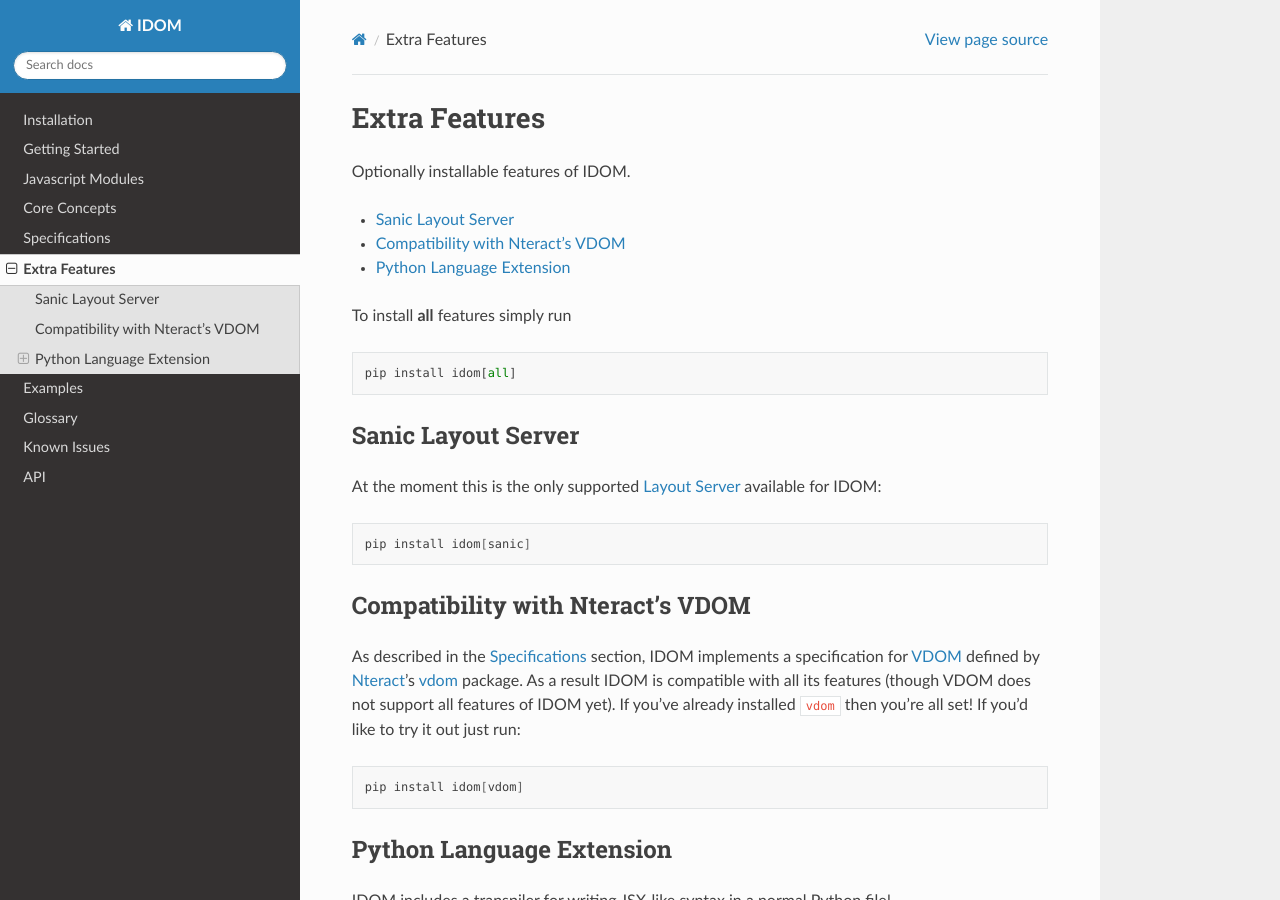
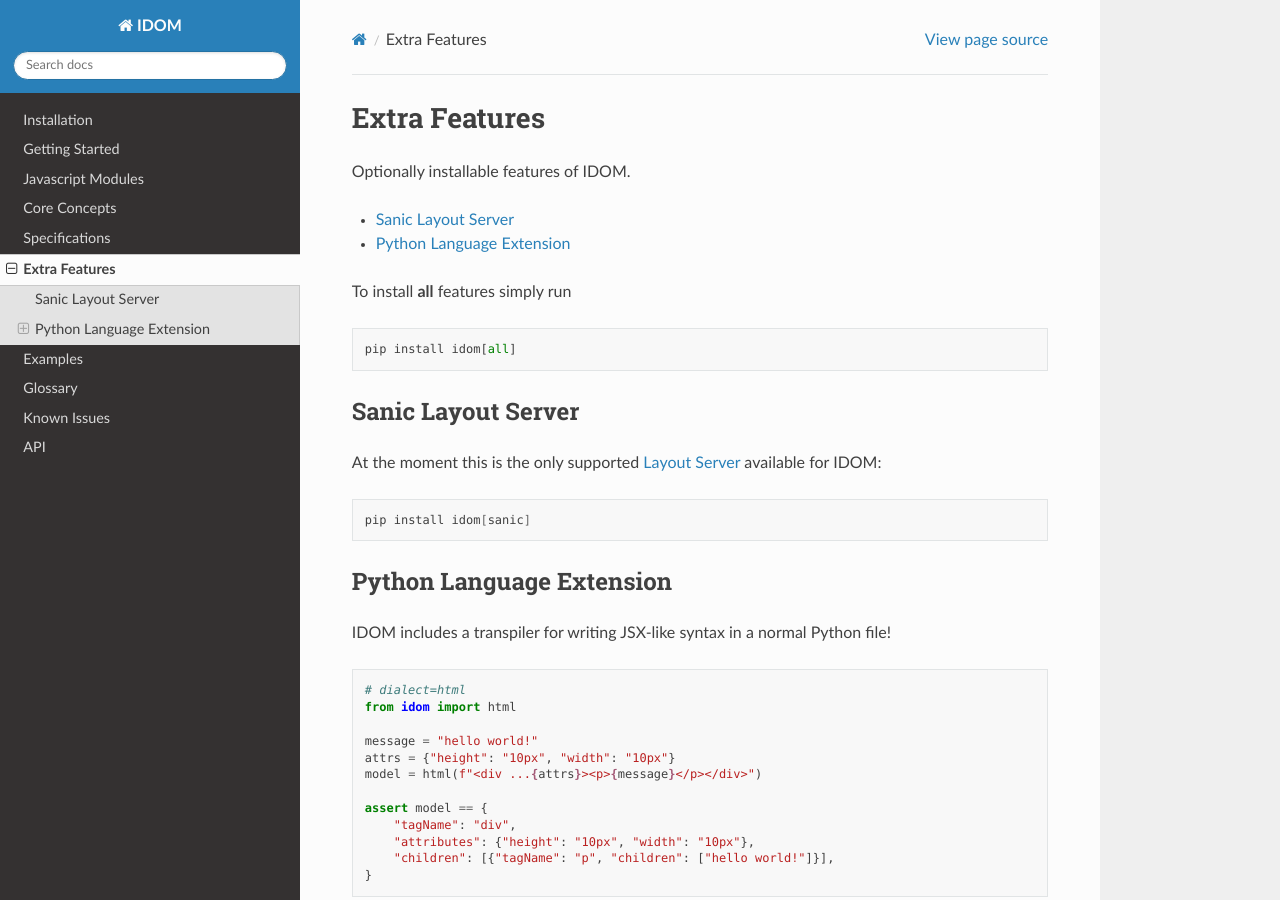
Before and after one commit to DarylPastidio/reactpy, a Sphinx documentation site: the page built from docs/source/extra-features.rst, in a window 1280 px wide and 900 px high. Built offline with Sphinx 7.4.7 and the Read the Docs theme 2.0.0, drawn with Linux system fonts in a browser that asks for light colours; pages that are not in the unit, such as notebooks, are missing from menus; the version number could not be read and is left out.

Commit message:
fix #187 and fix #109

```diff
--- a/docs/source/core-concepts.rst
+++ b/docs/source/core-concepts.rst
@@ -330,7 +330,7 @@
 - :class:`idom.server.sanic.SharedClientState`
 
 The main thing to understand about server implementations is that they can function in
-two ways - as a standalone application or as extension to an existing application.
+two ways - as a standalone application or as an extension to an existing application.
 
 
 Standalone Server Usage
--- a/docs/source/extra-features.rst
+++ b/docs/source/extra-features.rst
@@ -22,20 +22,6 @@
 .. code-block:: bash
 
     pip install idom[sanic]
-
-
-Compatibility with Nteract's VDOM
----------------------------------
-
-As described in the :ref:`Specifications` section, IDOM implements a specification for
-:term:`VDOM` defined by `Nteract <https://nteract.io>`_'s
-`vdom <https://github.com/nteract/vdom>`_ package. As a result IDOM is compatible with
-all its features (though VDOM does not support all features of IDOM yet). If you've
-already installed ``vdom`` then you're all set! If you'd like to try it out just run:
-
-.. code-block:: bash
-
-    pip install idom[vdom]
 
 
 Python Language Extension
```
